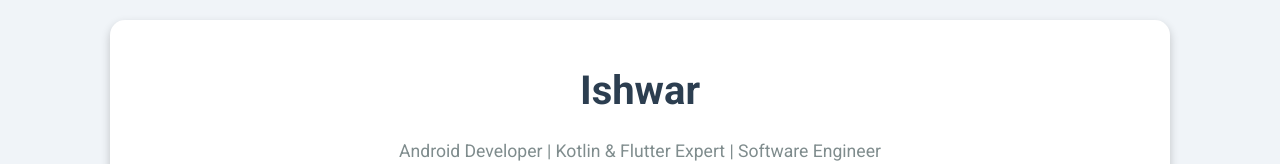
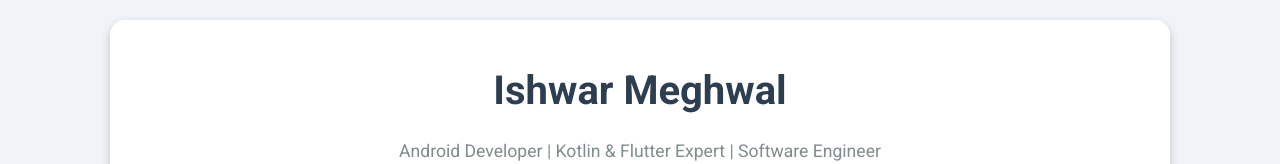
Before and after one commit to ishwarx28/portfolio, a plain HTML site: page index.html in a window 1280 px wide. Shown: the top 164 px of the page. Drawn offline with Linux system fonts and the light colour scheme.

Commit message:
Update index.html

```diff
--- a/index.html
+++ b/index.html
@@ -117,7 +117,7 @@
 <body>
     <div class="container">
         <header>
-            <h1>Ishwar</h1>
+            <h1>Ishwar Meghwal</h1>
             <p>Android Developer | Kotlin & Flutter Expert | Software Engineer</p>
             <div class="contact">
                 <a href="mailto:mrdev.288@gmail.com"><i class="fas fa-envelope"></i> mrdev.288@gmail.com</a>
```
